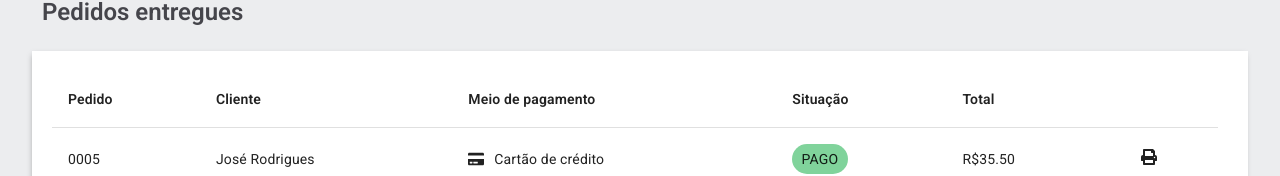
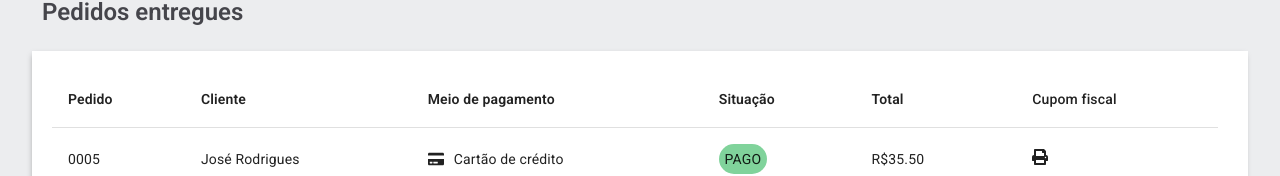
Before and after one commit to manticorasolution/manticora-dashboard, a React (Create React App) app: page /pedidos in a window 1280 px wide. Shown: the part 628-804 px from the top of the page. Built offline with nearby package versions, Linux system fonts and the light colour scheme; the HTML template or start-up script is replaced by a standard one.

Commit message:
chore: add cupom fiscal label

```diff
--- a/src/components/OrdersTable/index.js
+++ b/src/components/OrdersTable/index.js
@@ -41,7 +41,7 @@ const OrdersTable = () => {
 						<TableCell align="left"><b>Meio de pagamento</b></TableCell>
 						<TableCell align="left"><b>Situação</b></TableCell>
 						<TableCell align="left"><b>Total</b></TableCell>
-						<TableCell align="left"></TableCell>
+						<TableCell align="left">Cupom fiscal</TableCell>
 					</TableRow>
 				</TableHead>
 				<TableBody>
```
